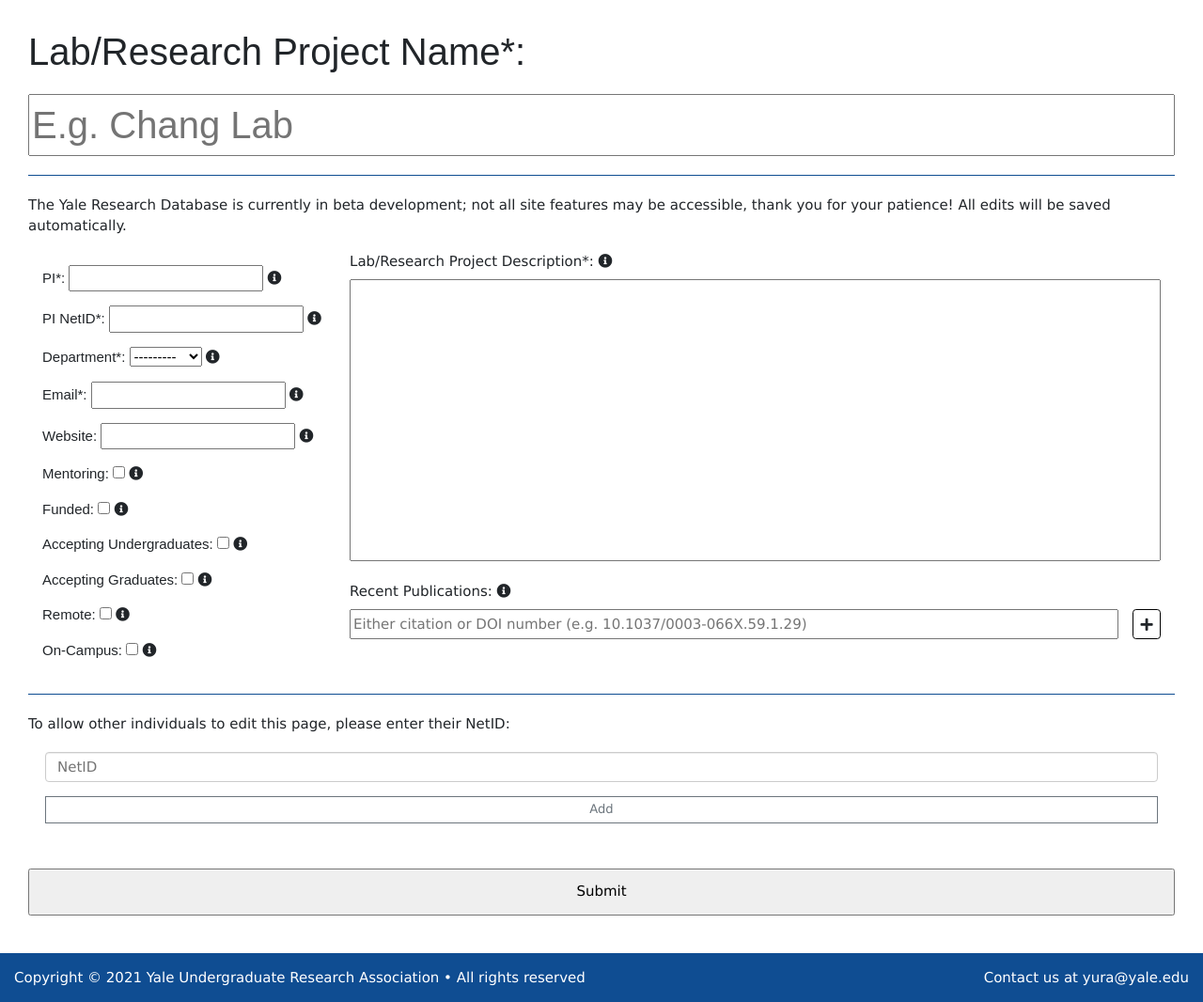
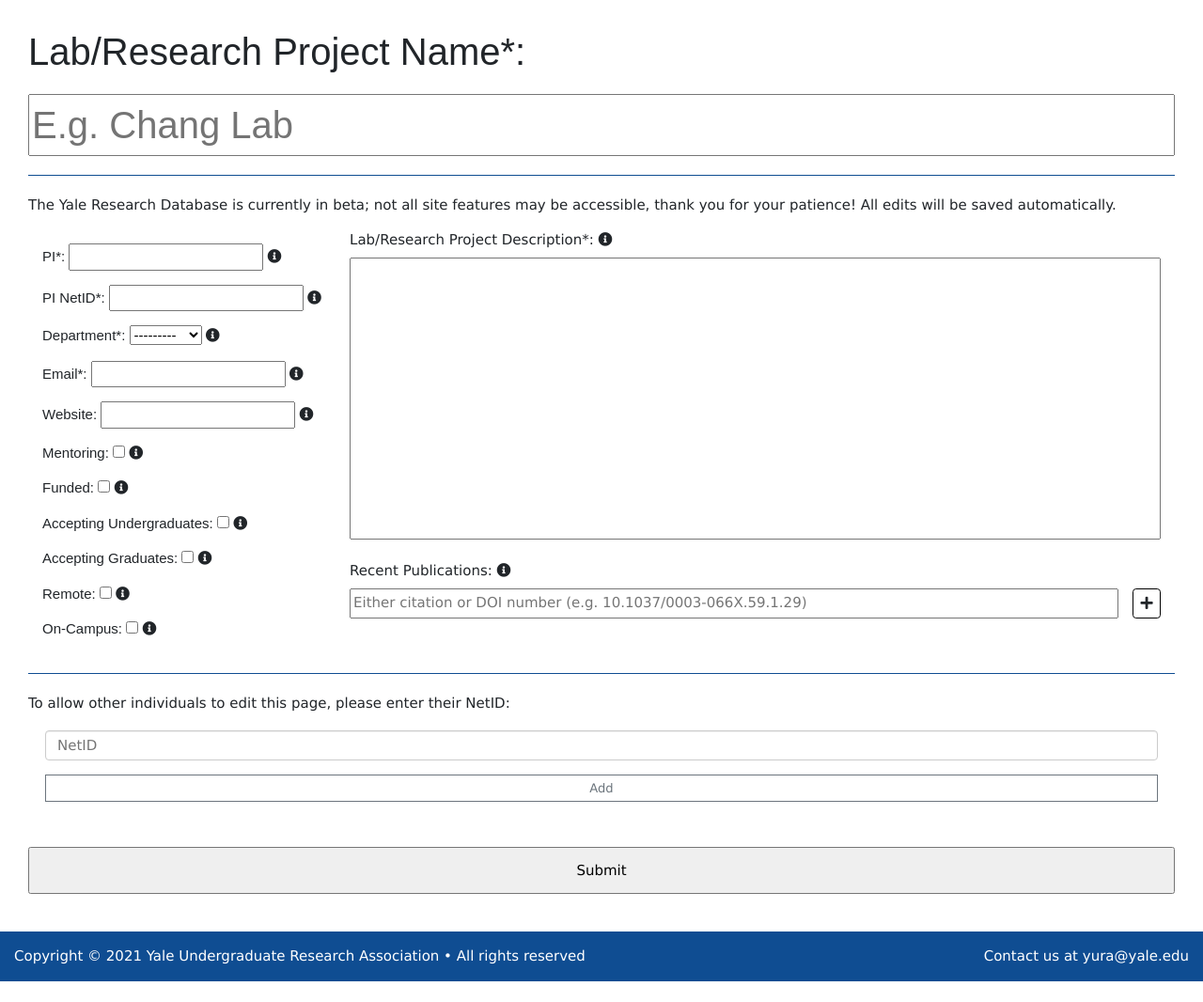
Before and after one commit to kindalime/RDB, a Django app: page /lab/create/ in a window 1280 px wide. Shown: the part 53-1119 px from the top of the page at 94% size. After the commit the page ends 1097 px from the top, so only its background shows below. Run offline with Django 3.2, Linux system fonts and the light colour scheme; the visitor is signed in with stand-in values (Sample User, id 1); some libraries are stand-ins or nearby versions.

Commit message:
Remove development

```diff
--- a/templates/app/lab_form.html
+++ b/templates/app/lab_form.html
@@ -17,7 +17,7 @@
 				{{ form.name.errors }}
 			</div>
 			<hr class="blue1" style="width: 100%">
-			<p class="mb-0 header5 no-space">The Yale Research Database is currently in beta development; not all site features may be accessible, thank you for your patience! All edits will be saved automatically.</p>
+			<p class="mb-0 header5 no-space">The Yale Research Database is currently in beta; not all site features may be accessible, thank you for your patience! All edits will be saved automatically.</p>
 			<div class="d-flex justify-content-between row-to-col flex-wrap">
 				<div class="body3 m-3" style="margin-bottom: 0px !important;">
 					<div class="mt-3">
--- a/templates/index.html
+++ b/templates/index.html
@@ -24,7 +24,7 @@
                 <p class="lead"><span class="font-weight-bold text-warning">{{labs_length}}</span> Yale Labs and Research Projects are currently hosted on RDB</p>
             {% endif %}
         <hr class="my-4">
-        <p class="lead">RDB is currently in beta development, please reach out if you encounter any issues.</p>
+        <p class="lead">RDB is currently in beta, please reach out if you encounter any issues.</p>
         <a class="btn btn-primary btn-lg" href="/dashboard" role="button">Dashboard</a>
     </div>
 {% else %}
```
